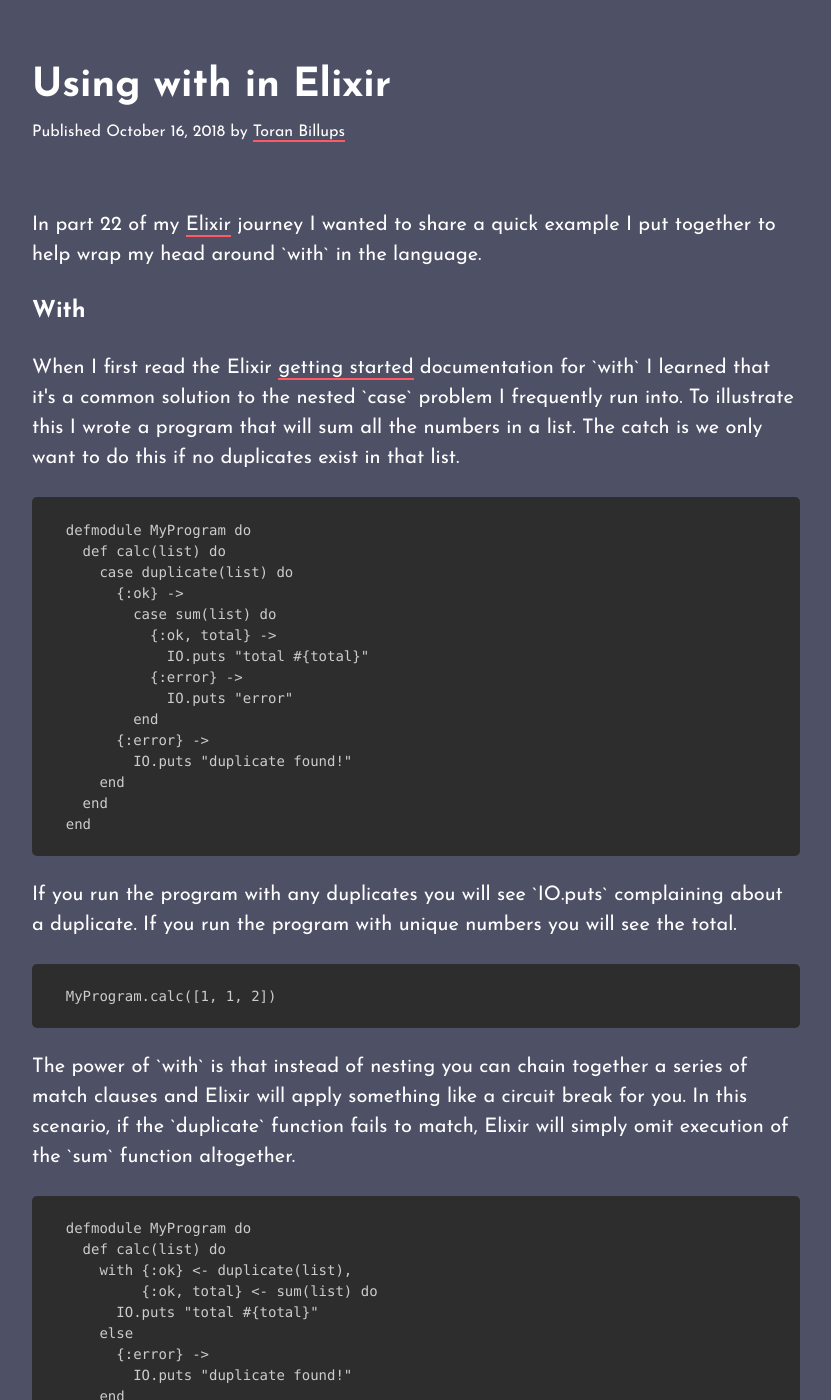
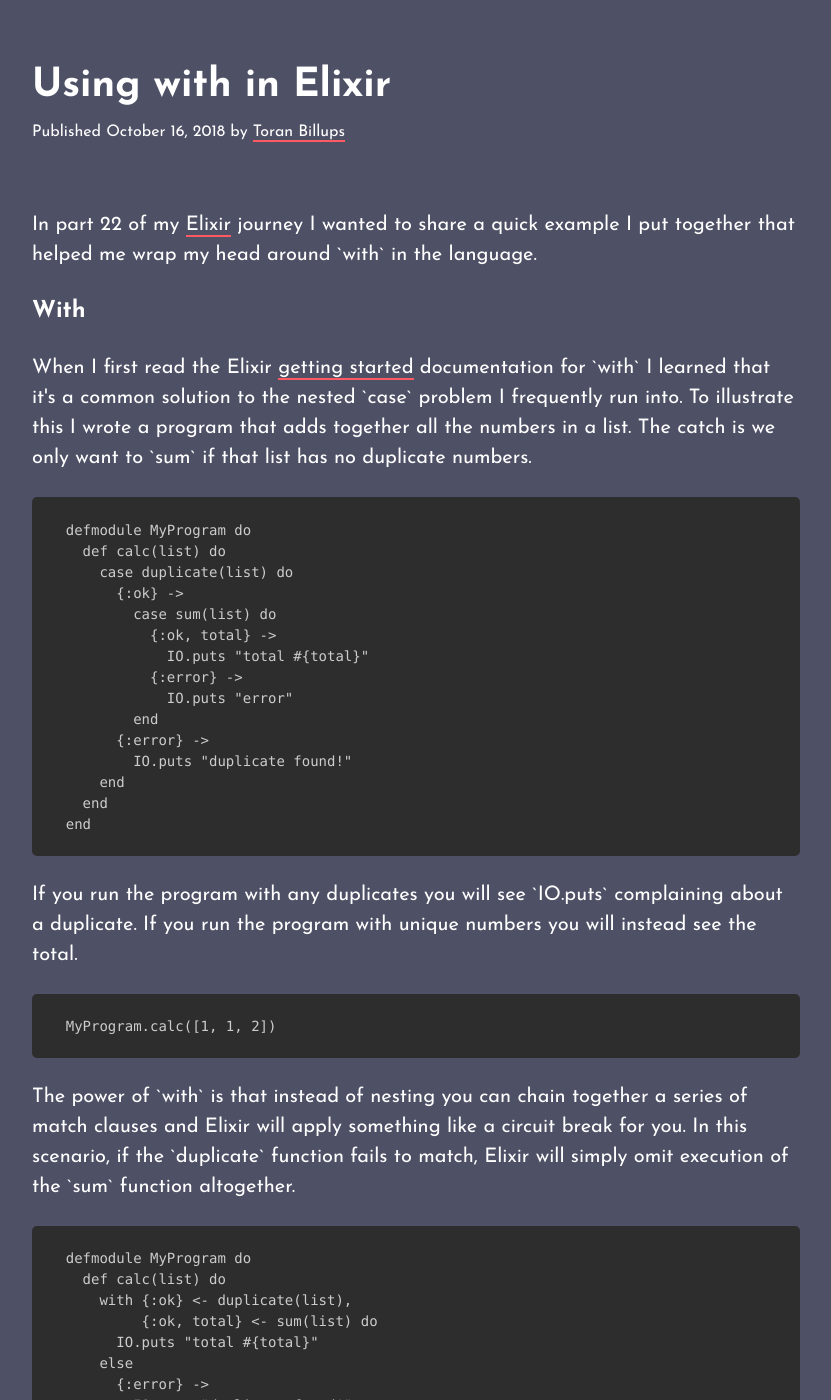
Before and after one commit to toranb/toranb.github.io, a Jekyll site: the page built from _posts/2018-10-16-using-with-in-elixir.html, in a window 1280 px wide and 1400 px high. Shown: the whole window, without its empty margins (224-1055 px from the left). Built offline with Jekyll 4.4.1, drawn with Linux system fonts in a browser that asks for light colours; Markdown is read by kramdown in place of the engine named in the settings; some of the changed text lies outside the part shown.

Commit message:
reword the with post in elixir

```diff
--- a/_posts/2018-10-16-using-with-in-elixir.html
+++ b/_posts/2018-10-16-using-with-in-elixir.html
@@ -4,11 +4,11 @@
 date:   2018-10-16 18:00:00
 categories: blog archive
 ---
-<p>In part 22 of my <a href="https://elixir-lang.org/">Elixir</a> journey I wanted to share a quick example I put together to help wrap my head around `with` in the language.</p>
+<p>In part 22 of my <a href="https://elixir-lang.org/">Elixir</a> journey I wanted to share a quick example I put together that helped me wrap my head around `with` in the language.</p>
 
 <h3>With</h3>
 
-<p>When I first read the Elixir <a href="https://elixir-lang.org/getting-started/mix-otp/docs-tests-and-with.html#with">getting started</a> documentation for `with` I learned that it's a common solution to the nested `case` problem I frequently run into. To illustrate this I wrote a program that will sum all the numbers in a list. The catch is we only want to do this if no duplicates exist in that list.</p>
+<p>When I first read the Elixir <a href="https://elixir-lang.org/getting-started/mix-otp/docs-tests-and-with.html#with">getting started</a> documentation for `with` I learned that it's a common solution to the nested `case` problem I frequently run into. To illustrate this I wrote a program that adds together all the numbers in a list. The catch is we only want to `sum` if that list has no duplicate numbers.</p>
 
 <div class="highlight" data-language="elixir">
   <pre class="language-elixir">
@@ -30,7 +30,7 @@
   </pre>
 </div>
 
-<p>If you run the program with any duplicates you will see `IO.puts` complaining about a duplicate. If you run the program with unique numbers you will see the total.</p>
+<p>If you run the program with any duplicates you will see `IO.puts` complaining about a duplicate. If you run the program with unique numbers you will instead see the total.</p>
 
 <div class="highlight" data-language="elixir">
   <pre class="language-elixir">
@@ -56,7 +56,7 @@
   </pre>
 </div>
 
-<p>The entire module can be seen below. I excluded this above only to help contrast `case` and `with`</p>
+<p>The entire module including both `sum` and `duplicate` functions for anyone interested.</p>
 
 <div class="highlight" data-language="elixir">
   <pre class="language-elixir">
```
